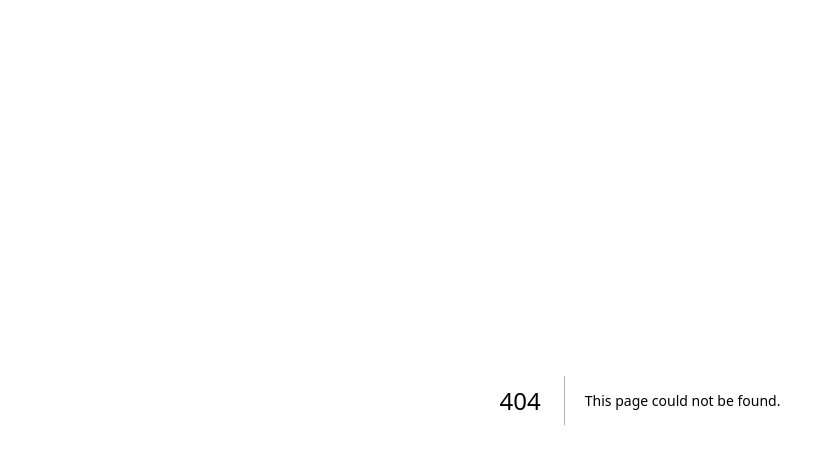
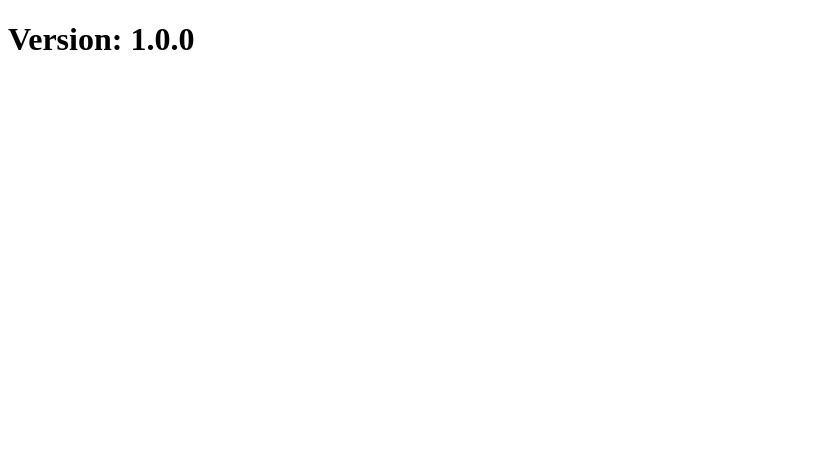
Before and after one commit to ialbertocamilo/amfi_frontend, a Next.js app: page /v in a window 1280 px wide. Before the commit this address had no page. Shown: the top 464 px of the page, without its empty margins (0-835 px from the left). Built offline with nearby package versions, Linux system fonts and the light colour scheme.

Commit message:
feat: add version control

```diff
--- /dev/null
+++ b/src/pages/v.tsx
@@ -0,0 +1,13 @@
+import React from 'react';
+
+const Version = () => {
+    const version = "1.0.0"; // Replace with your actual version
+
+    return (
+        <div>
+            <h1>Version: {version}</h1>
+        </div>
+    );
+};
+
+export default Version;
```
